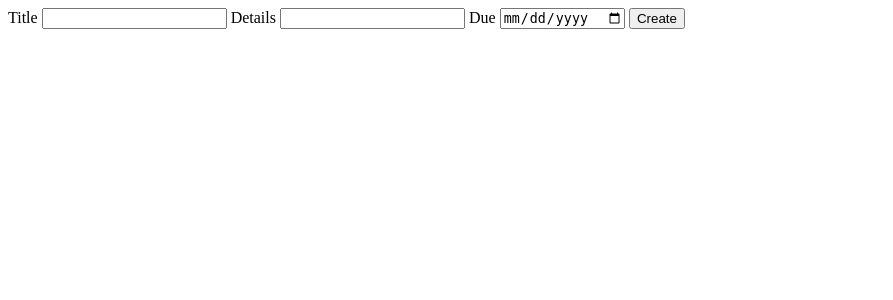
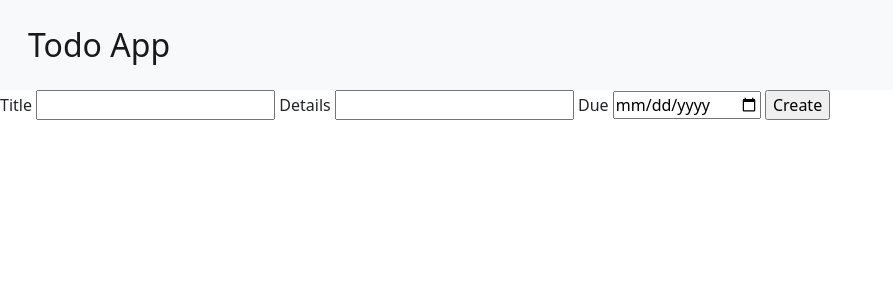
Before and after one commit to TomXV/Flask-Todo-App, a Flask app: page /create in a window 1280 px wide. Shown: the top 300 px of the page, without its empty margins (0-893 px from the left). Run offline with Flask 2, Linux system fonts and the light colour scheme; some libraries are stand-ins or nearby versions.

Commit message:
Update base.html

```diff
--- a/templates/base.html
+++ b/templates/base.html
@@ -4,10 +4,16 @@
     <meta charset="UTF-8">
     <meta http-equiv="X-UA-Compatible" content="IE=edge">
     <meta name="viewport" content="width=device-width, initial-scale=1.0">
+    <link rel="stylesheet" href="{{ url_for('static', filename='css/bootstrap.min.css') }}">
     <title>Document</title>
     {% block header %}{% endblock %}
 </head>
 <body>
+    <nav class="navbar navbar-light bg-light p-3">
+        <div class="container-fluid">
+          <a class="navbar-brand" href="/" style="font-size: 2rem;">Todo App</a>
+        </div>
+      </nav>
     {% block body %}{% endblock %}
 </body>
 </html>
```
